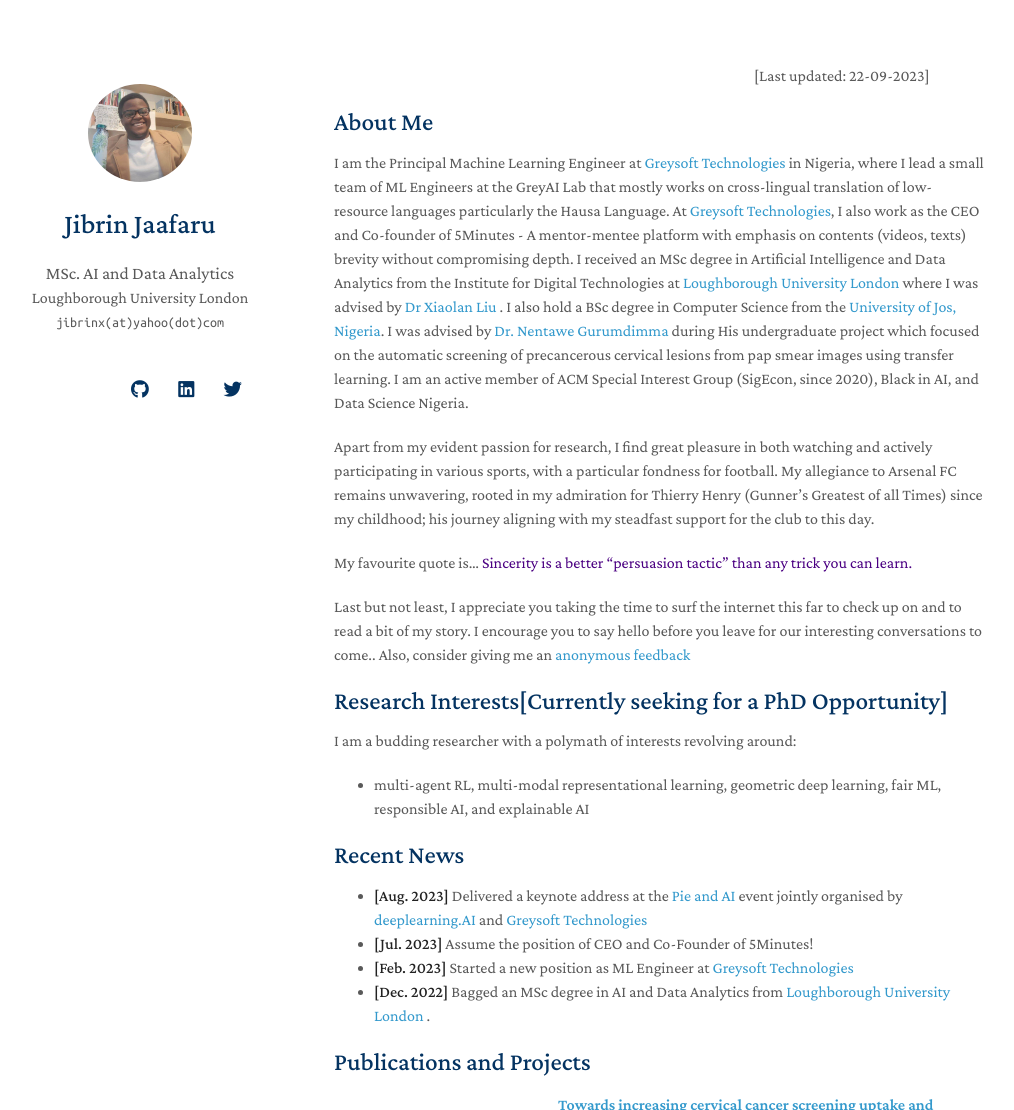
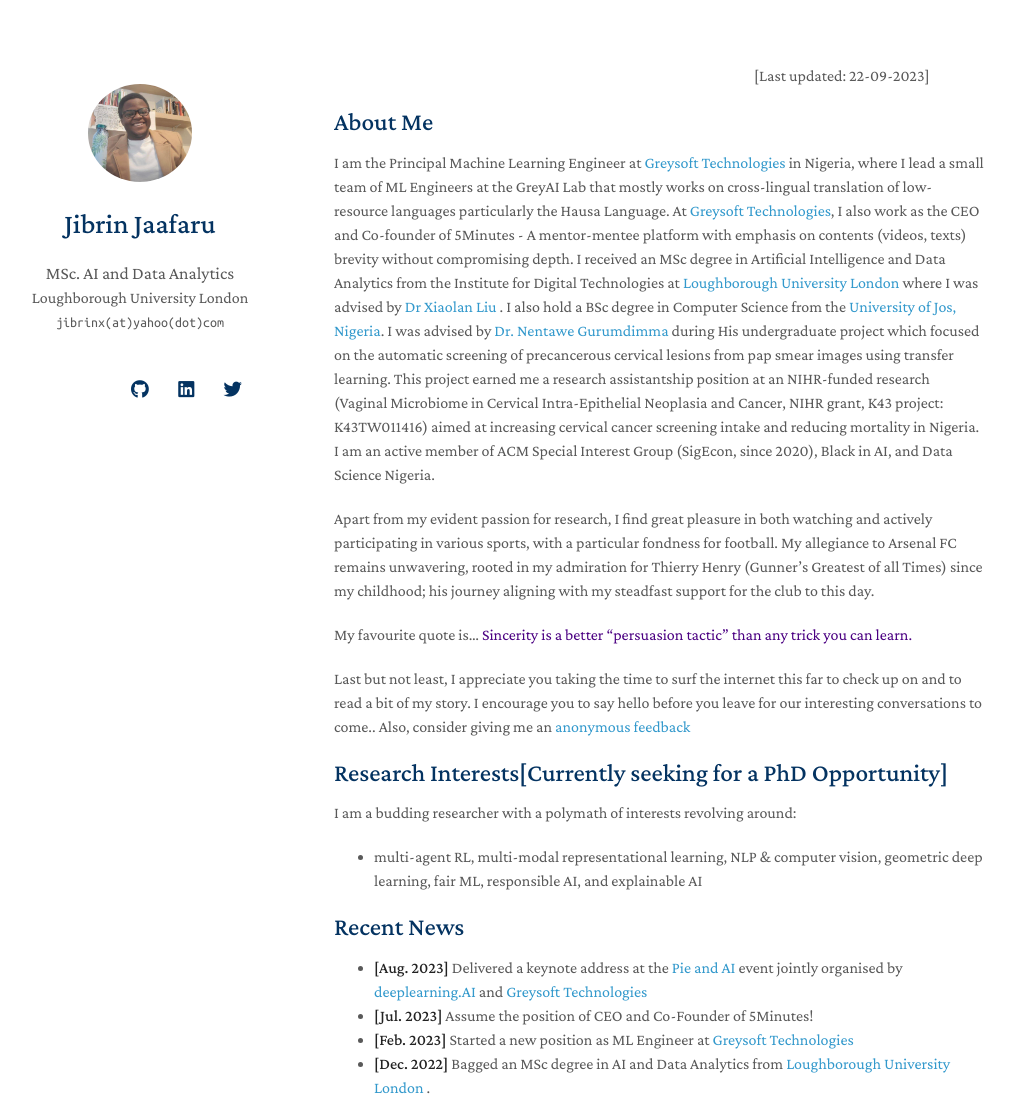
Before and after one commit to jibrinx/jibrinx.github.io, a Jekyll site: the page built from index.md, in a window 1280 px wide and 1400 px high, cut to the strip 0-1110 px from the top of the window. Shown: the whole strip, without its empty margins (136-1150 px from the left). Built offline with Jekyll 4.4.1, drawn with Linux system fonts in a browser that asks for light colours; nearby versions of some CDN libraries; a style sheet for code colours, icons or effects is not loaded.

Commit message:
Update index.md

```diff
--- a/index.md
+++ b/index.md
@@ -5,7 +5,8 @@
 ## About Me
 
 
-I am the Principal Machine Learning Engineer at <a href="https://greysoft.ng">Greysoft Technologies</a> in Nigeria, where I lead a small team of ML Engineers at the GreyAI Lab that mostly works on cross-lingual translation of low-resource languages particularly the Hausa Language. At <a href="https://greysoft.ng">Greysoft Technologies</a>, I also work as the CEO and Co-founder of 5Minutes - A mentor-mentee platform with emphasis on contents (videos, texts) brevity without compromising depth. I received an MSc degree in Artificial Intelligence and Data Analytics from the Institute for Digital Technologies at  <a href="https://www.lborolondon.ac.uk/study/masters-degrees/artificial-intelligence-data-analytics/"> Loughborough University London </a> where I was advised by <a href="https://www.lborolondon.ac.uk/about/staff/dr-xiaolan-liu/">Dr Xiaolan Liu </a>. I also hold a BSc degree in Computer Science from the <a href="https://unijos.edu.ng">University of Jos, Nigeria</a>. I was advised by  <a href="https://scholar.google.com/citations?user=q9VpwWEAAAAJ&hl=enDr. Nentawe Gurumdimma)"> Dr. Nentawe Gurumdimma</a> during His undergraduate project which focused on the automatic screening of precancerous cervical lesions from pap smear images using transfer learning. I am an active member of ACM Special Interest Group (SigEcon, since 2020), Black in AI, and Data Science Nigeria.
+I am the Principal Machine Learning Engineer at <a href="https://greysoft.ng">Greysoft Technologies</a> in Nigeria, where I lead a small team of ML Engineers at the GreyAI Lab that mostly works on cross-lingual translation of low-resource languages particularly the Hausa Language. At <a href="https://greysoft.ng">Greysoft Technologies</a>, I also work as the CEO and Co-founder of 5Minutes - A mentor-mentee platform with emphasis on contents (videos, texts) brevity without compromising depth. I received an MSc degree in Artificial Intelligence and Data Analytics from the Institute for Digital Technologies at  <a href="https://www.lborolondon.ac.uk/study/masters-degrees/artificial-intelligence-data-analytics/"> Loughborough University London </a> where I was advised by <a href="https://www.lborolondon.ac.uk/about/staff/dr-xiaolan-liu/">Dr Xiaolan Liu </a>. I also hold a BSc degree in Computer Science from the <a href="https://unijos.edu.ng">University of Jos, Nigeria</a>. I was advised by  <a href="https://scholar.google.com/citations?user=q9VpwWEAAAAJ&hl=enDr. Nentawe Gurumdimma)"> Dr. Nentawe Gurumdimma</a> during His undergraduate project which focused on the automatic screening of precancerous cervical lesions from pap smear images using transfer learning. This project earned me a research assistantship position at an NIHR-funded research (Vaginal Microbiome in Cervical Intra-Epithelial Neoplasia and Cancer, NIHR grant,
+K43 project: K43TW011416) aimed at increasing cervical cancer screening intake and reducing mortality in Nigeria. I am an active member of ACM Special Interest Group (SigEcon, since 2020), Black in AI, and Data Science Nigeria.
 
 Apart from my evident passion for research, I find great pleasure in both watching and actively participating in various sports, with a particular fondness for football. My allegiance to Arsenal FC remains unwavering, rooted in my admiration for Thierry Henry (Gunner's Greatest of all Times) since my childhood; his journey aligning with my steadfast support for the club to this day.
 
@@ -15,7 +16,7 @@
 
 ## Research Interests[Currently seeking for a PhD Opportunity]
 I am a budding researcher with a polymath of interests revolving around:
-- multi-agent RL, multi-modal representational learning, geometric deep learning, fair ML, responsible AI, and explainable AI
+- multi-agent RL, multi-modal representational learning, NLP & computer vision, geometric deep learning, fair ML, responsible AI, and explainable AI
 
 ## Recent News
 
```
